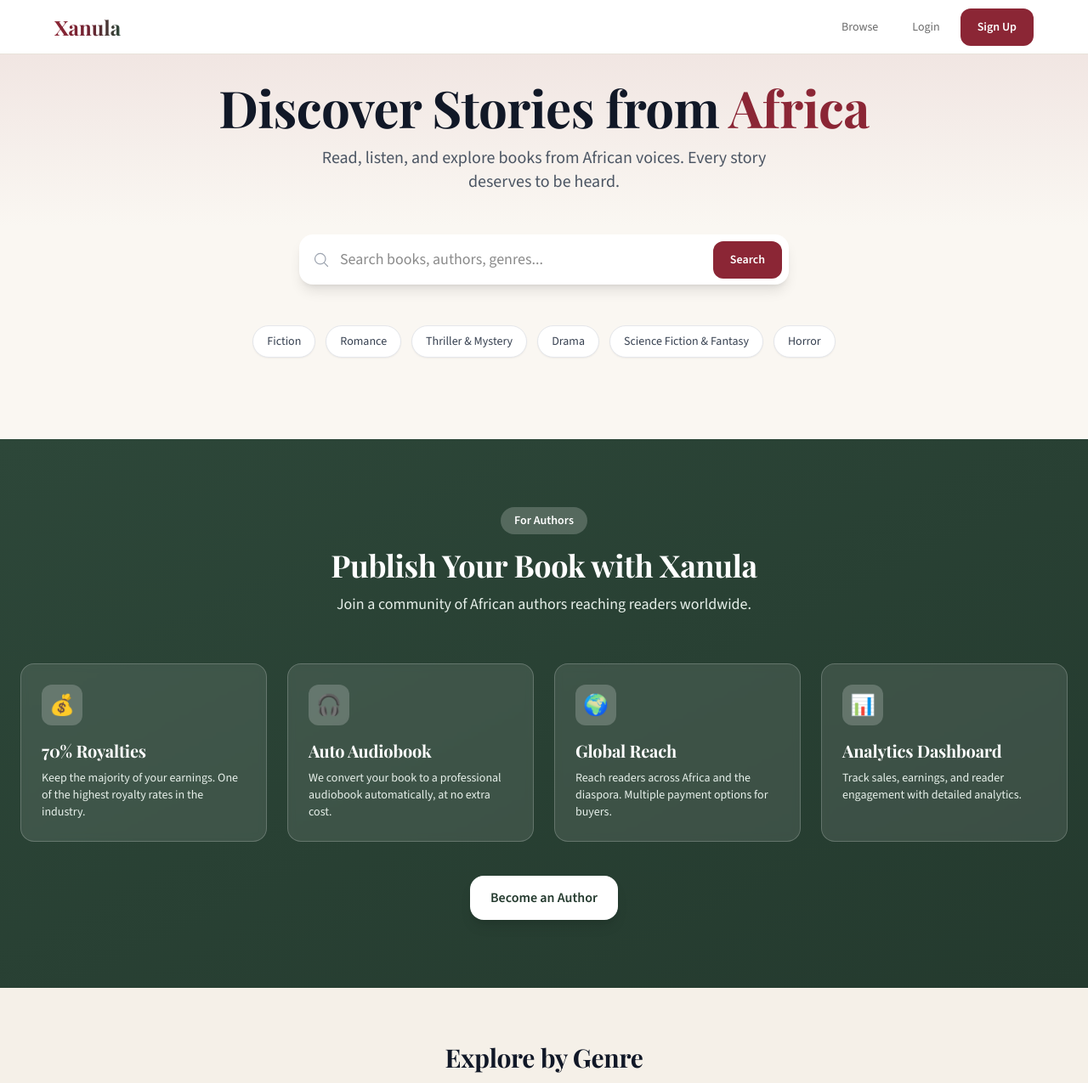
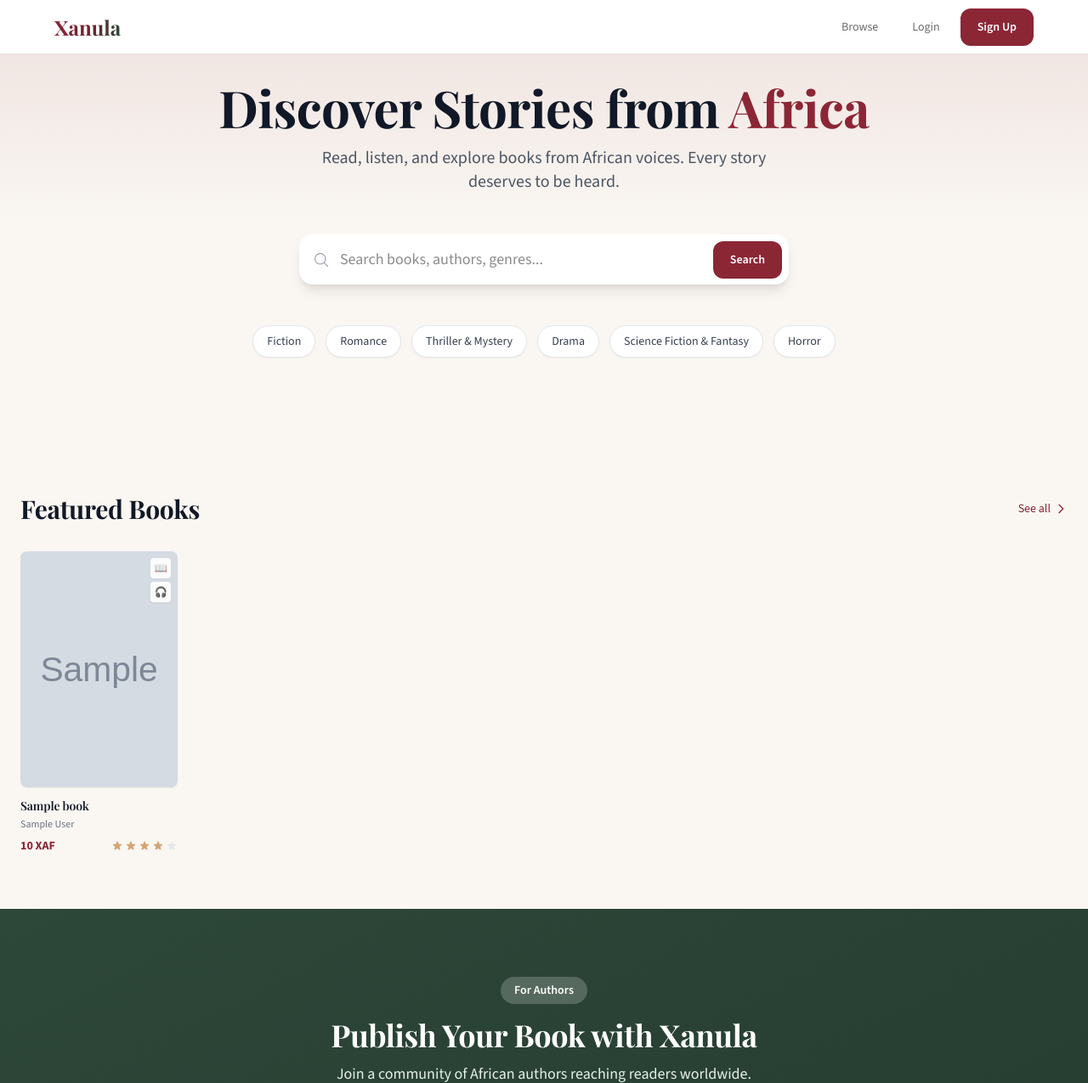
Before and after one commit to SaahBrice/xanula-init, a Django app: page / in a window 1280 px wide. Shown: the top 1275 px of the page at 85% size. Run offline with Django 5.2, Linux system fonts and the light colour scheme; tables that the repository leaves empty hold one stand-in row (values such as "Sample post"); grey boxes marked "Sample" are stand-in pictures; some libraries are stand-ins or nearby versions.

Commit message:
added featured book section

```diff
--- a/core/models/__init__.py
+++ b/core/models/__init__.py
@@ -29,6 +29,8 @@
     CommissionSettings,
 )
 
+from .featured import FeaturedBook
+
 __all__ = [
     # Book
     'Book',
@@ -48,4 +50,6 @@
     'Donation',
     'ReferralSettings',
     'CommissionSettings',
+    # Featured
+    'FeaturedBook',
 ]
--- /dev/null
+++ b/core/models/featured.py
@@ -0,0 +1,58 @@
+"""
+Featured Book model for curating homepage featured books.
+"""
+from django.db import models
+from django.utils.translation import gettext_lazy as _
+from .book import Book
+
+
+class FeaturedBook(models.Model):
+    """
+    Model to curate featured books for the homepage.
+    Allows selecting 6 books per language (French and English).
+    """
+
+    class Language(models.TextChoices):
+        ENGLISH = 'en', _('English')
+        FRENCH = 'fr', _('French')
+
+    book = models.ForeignKey(
+        Book,
+        on_delete=models.CASCADE,
+        related_name='featured_entries',
+        verbose_name=_('book'),
+        limit_choices_to={'status__in': ['approved', 'ebook_ready', 'audiobook_generated', 'completed']},
+        help_text=_('Select a published book to feature.')
+    )
+    language = models.CharField(
+        _('language'),
+        max_length=2,
+        choices=Language.choices,
+        help_text=_('The language section this book appears in.')
+    )
+    position = models.PositiveIntegerField(
+        _('position'),
+        default=1,
+        help_text=_('Display order (1-6). Lower numbers appear first.')
+    )
+    is_active = models.BooleanField(
+        _('active'),
+        default=True,
+        help_text=_('Whether this featured book is currently shown.')
+    )
+    created_at = models.DateTimeField(auto_now_add=True)
+    updated_at = models.DateTimeField(auto_now=True)
+
+    class Meta:
+        verbose_name = _('featured book')
+        verbose_name_plural = _('featured books')
+        ordering = ['language', 'position']
+        unique_together = ['language', 'position']
+
+    def __str__(self):
+        return f"{self.book.title} ({self.get_language_display()}) - Position {self.position}"
+
+    def clean(self):
+        from django.core.exceptions import ValidationError
+        if self.position < 1 or self.position > 6:
+            raise ValidationError({'position': _('Position must be between 1 and 6.')})
--- a/core/views/_views.py
+++ b/core/views/_views.py
@@ -68,8 +68,29 @@
     Homepage view with hero, featured books, and category browse.
     Per Planning Document Section 4.
     """
-    # Featured books - latest 6 available books
-    featured_books = get_available_books().order_by('-submission_date')[:6]
+    from core.models import FeaturedBook
+
+    # Get user's preferred language from Django's locale
+    user_language = getattr(request, 'LANGUAGE_CODE', 'en')[:2]  # 'en' or 'fr'
+
+    # Get featured books for user's language, fallback to English
+    featured_entries = FeaturedBook.objects.filter(
+        language=user_language,
+        is_active=True
+    ).select_related('book', 'book__author').order_by('position')[:6]
+
+    # If no featured books for user's language, try English
+    if not featured_entries.exists() and user_language != 'en':
+        featured_entries = FeaturedBook.objects.filter(
+            language='en',
+            is_active=True
+        ).select_related('book', 'book__author').order_by('position')[:6]
+
+    # Extract books from featured entries, or fallback to latest books
+    if featured_entries.exists():
+        featured_books = [entry.book for entry in featured_entries]
+    else:
+        featured_books = list(get_available_books().order_by('-submission_date')[:6])
 
     # All categories for browse section
     categories = [
--- a/templates/core/homepage.html
+++ b/templates/core/homepage.html
@@ -53,28 +53,66 @@
             </a>
         </div>
 
-        <div class="flex gap-4 overflow-x-auto pb-4 -mx-4 px-4 md:mx-0 md:px-0 md:grid md:grid-cols-3 lg:grid-cols-6 md:overflow-visible scrollbar-hide">
+        <div class="grid grid-cols-2 sm:grid-cols-3 md:grid-cols-4 lg:grid-cols-6 gap-5 md:gap-6">
             {% for book in featured_books %}
-            <a href="{% url 'core:book_detail' slug=book.slug %}" class="book-card flex-shrink-0 w-36 md:w-auto shadow-md">
-                <div class="book-cover-wrapper">
+            <a href="{% url 'core:book_detail' slug=book.slug %}" class="group">
+                <!-- Cover Card -->
+                <div class="aspect-[2/3] rounded-lg overflow-hidden shadow-sm hover:shadow-lg transition-shadow bg-gray-100 dark:bg-dark-50 relative">
                     {% if book.cover_image %}
-                    <img src="{{ book.cover_image.url }}" alt="{{ book.title }}" loading="lazy" class="book-cover">
+                    <img src="{{ book.cover_image.url }}" alt="{{ book.title }}" loading="lazy"
+                        class="w-full h-full object-cover group-hover:scale-105 transition-transform duration-300">
                     {% else %}
                     <div class="w-full h-full flex items-center justify-center bg-gradient-to-br from-burgundy-500 to-forest-500">
                         <span class="text-3xl font-display font-bold text-white/40">{{ book.title|first }}</span>
                     </div>
                     {% endif %}
+
+                    <!-- Format Badges -->
                     <div class="absolute top-2 right-2 flex flex-col gap-1">
-                        {% if book.has_ebook %}<span class="px-2 py-0.5 text-xs font-medium bg-white/90 dark:bg-dark-100/90 text-forest-500 rounded backdrop-blur-sm">📖 {% trans "Ebook" %}</span>{% endif %}
-                        {% if book.has_audiobook %}<span class="px-2 py-0.5 text-xs font-medium bg-white/90 dark:bg-dark-100/90 text-burgundy-500 rounded backdrop-blur-sm">🎧 {% trans "Audio" %}</span>{% endif %}
+                        {% if book.has_ebook %}
+                        <span class="w-6 h-6 flex items-center justify-center text-xs bg-white/90 dark:bg-dark-100/90 rounded shadow-sm" title="{% trans 'Ebook' %}">📖</span>
+                        {% endif %}
+                        {% if book.has_audiobook %}
+                        <span class="w-6 h-6 flex items-center justify-center text-xs bg-white/90 dark:bg-dark-100/90 rounded shadow-sm" title="{% trans 'Audiobook' %}">🎧</span>
+                        {% endif %}
+                        {% if book.hard_copy_option == 'author' or book.hard_copy_option == 'xanula' %}
+                        <span class="w-6 h-6 flex items-center justify-center text-xs bg-white/90 dark:bg-dark-100/90 rounded shadow-sm" title="{% trans 'Print Available' %}">📚</span>
+                        {% endif %}
                     </div>
                 </div>
-                <div class="book-info">
-                    <h3 class="book-title">{{ book.title }}</h3>
-                    <p class="book-author">{{ book.author.get_display_name }}</p>
-                    <div class="book-meta">
-                        {% if book.average_rating > 0 %}<span class="book-rating"><svg class="w-4 h-4" fill="currentColor" viewBox="0 0 20 20"><path d="M9.049 2.927c.3-.921 1.603-.921 1.902 0l1.07 3.292a1 1 0 00.95.69h3.462c.969 0 1.371 1.24.588 1.81l-2.8 2.034a1 1 0 00-.364 1.118l1.07 3.292c.3.921-.755 1.688-1.54 1.118l-2.8-2.034a1 1 0 00-1.175 0l-2.8 2.034c-.784.57-1.838-.197-1.539-1.118l1.07-3.292a1 1 0 00-.364-1.118L2.98 8.72c-.783-.57-.38-1.81.588-1.81h3.461a1 1 0 00.951-.69l1.07-3.292z"/></svg>{{ book.average_rating }}</span>{% else %}<span></span>{% endif %}
-                        <span class="book-price">{{ book.formatted_price }}</span>
+
+                <!-- Info Below Card -->
+                <div class="mt-3">
+                    <!-- Title -->
+                    <h3 class="font-semibold text-gray-900 dark:text-white text-sm leading-snug line-clamp-2 group-hover:text-burgundy-500 transition-colors">
+                        {{ book.title }}
+                    </h3>
+
+                    <!-- Author -->
+                    <p class="text-xs text-gray-500 dark:text-gray-400 truncate mt-1">
+                        {{ book.author.get_display_name }}
+                    </p>
+
+                    <!-- Price + Stars -->
+                    <div class="flex items-center justify-between mt-2">
+                        <span class="text-sm font-bold {% if book.is_free %}text-forest-500{% else %}text-burgundy-500{% endif %}">
+                            {% if book.is_free %}{% trans "Free" %}{% else %}{{ book.formatted_price }}{% endif %}
+                        </span>
+                        {% if book.average_rating > 0 %}
+                        <div class="flex items-center gap-0.5">
+                            {% for i in "12345" %}
+                            {% if forloop.counter <= book.average_rating %}
+                            <svg class="w-3.5 h-3.5 text-gold-500" fill="currentColor" viewBox="0 0 20 20">
+                                <path d="M9.049 2.927c.3-.921 1.603-.921 1.902 0l1.07 3.292a1 1 0 00.95.69h3.462c.969 0 1.371 1.24.588 1.81l-2.8 2.034a1 1 0 00-.364 1.118l1.07 3.292c.3.921-.755 1.688-1.54 1.118l-2.8-2.034a1 1 0 00-1.175 0l-2.8 2.034c-.784.57-1.838-.197-1.539-1.118l1.07-3.292a1 1 0 00-.364-1.118L2.98 8.72c-.783-.57-.38-1.81.588-1.81h3.461a1 1 0 00.951-.69l1.07-3.292z"/>
+                            </svg>
+                            {% else %}
+                            <svg class="w-3.5 h-3.5 text-gray-200 dark:text-gray-600" fill="currentColor" viewBox="0 0 20 20">
+                                <path d="M9.049 2.927c.3-.921 1.603-.921 1.902 0l1.07 3.292a1 1 0 00.95.69h3.462c.969 0 1.371 1.24.588 1.81l-2.8 2.034a1 1 0 00-.364 1.118l1.07 3.292c.3.921-.755 1.688-1.54 1.118l-2.8-2.034a1 1 0 00-1.175 0l-2.8 2.034c-.784.57-1.838-.197-1.539-1.118l1.07-3.292a1 1 0 00-.364-1.118L2.98 8.72c-.783-.57-.38-1.81.588-1.81h3.461a1 1 0 00.951-.69l1.07-3.292z"/>
+                            </svg>
+                            {% endif %}
+                            {% endfor %}
+                        </div>
+                        {% endif %}
                     </div>
                 </div>
             </a>
```
Also changed, not shown: core/admin.py (+33 -1 lines), core/migrations/0010_featured_books.py (added).
